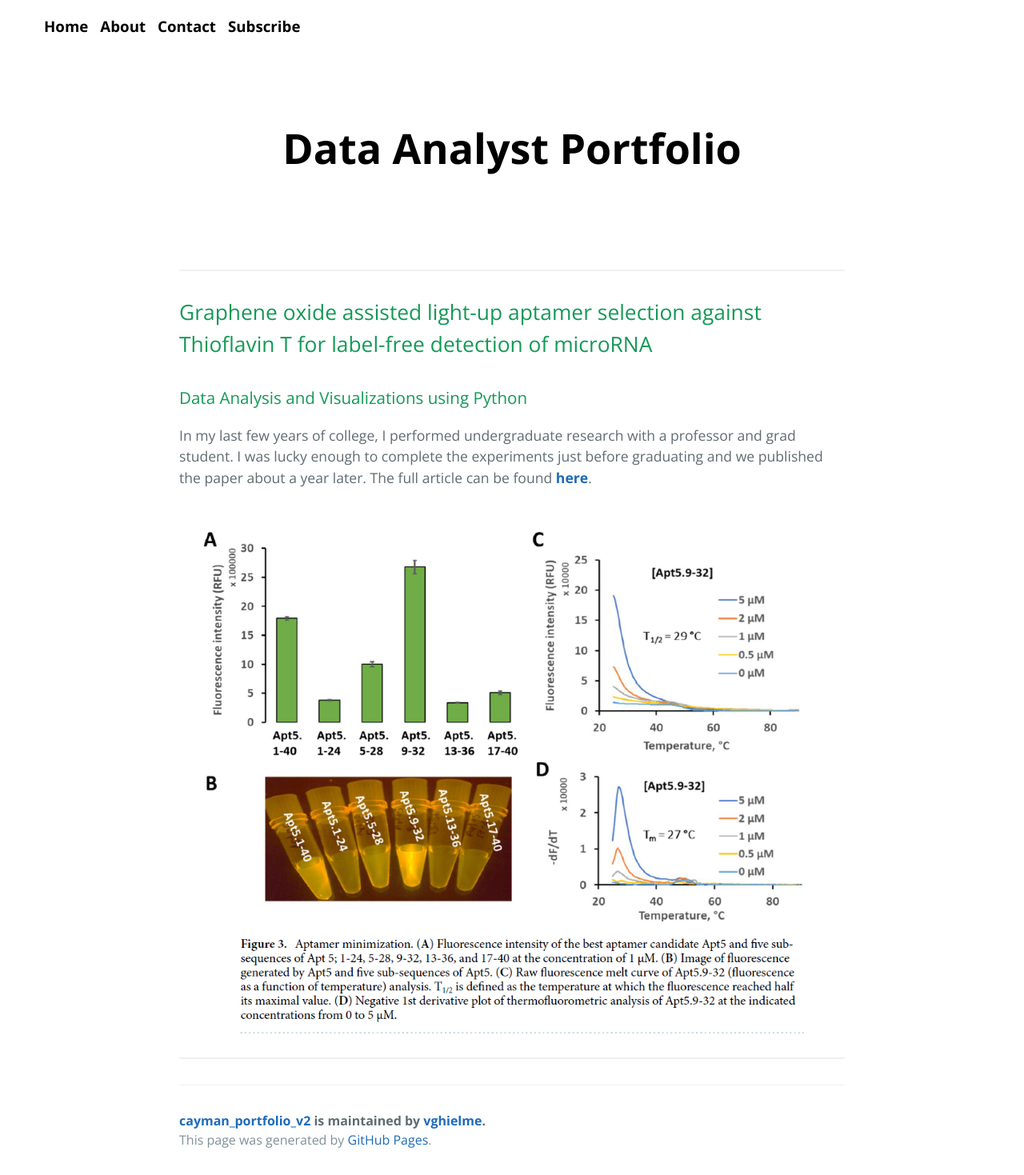
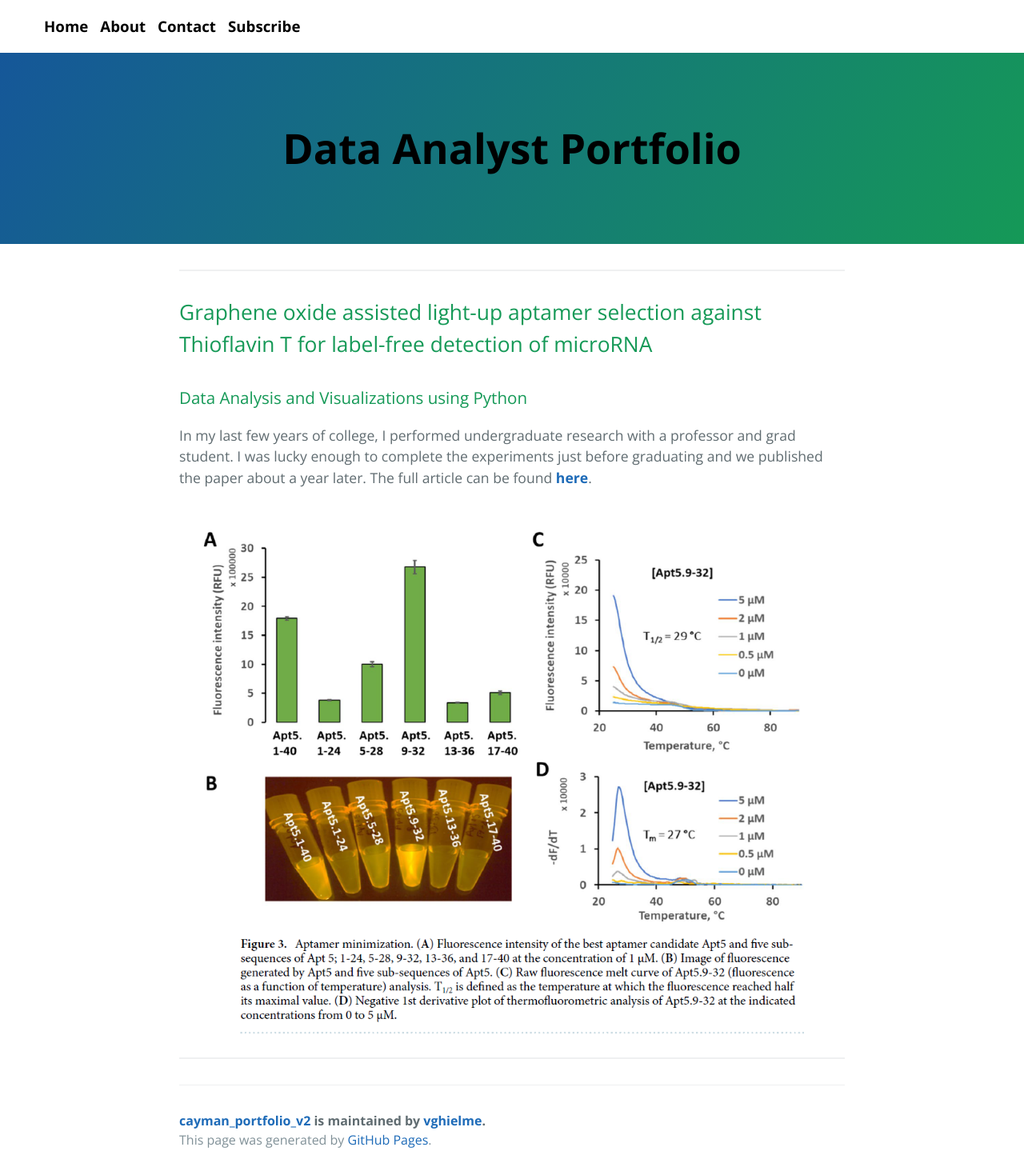
Before and after one commit to vghielme/cayman_portfolio_v2, a Jekyll site: the page built from index.md, in a window 1280 px wide. Shown: the whole page at 80% size. Built offline with Jekyll 4.4.1, drawn with Linux system fonts in a browser that asks for light colours.

Commit message:
Update jekyll-theme-cayman.scss

```diff
--- a/_sass/jekyll-theme-cayman.scss
+++ b/_sass/jekyll-theme-cayman.scss
@@ -26,9 +26,10 @@
 }
 
 .page-header {
-  background-image: url("./images/thumbnail.png");
   color: $header-heading-color;
   text-align: center;
+  background-color: $header-bg-color;
+  background-image: linear-gradient(120deg, $header-bg-color-secondary, $header-bg-color);
 
   @include large {
     padding: 5rem 6rem;
```
